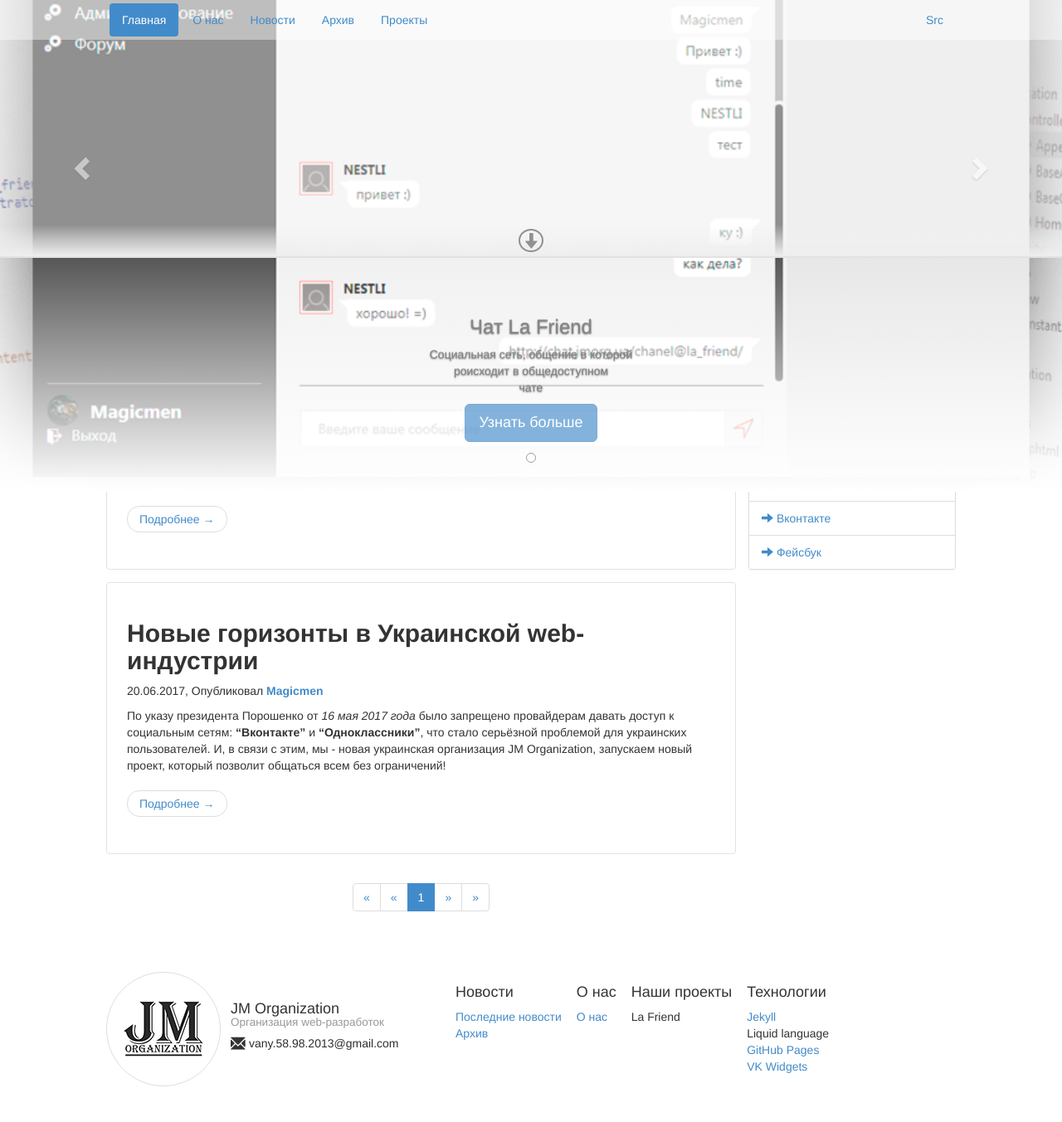
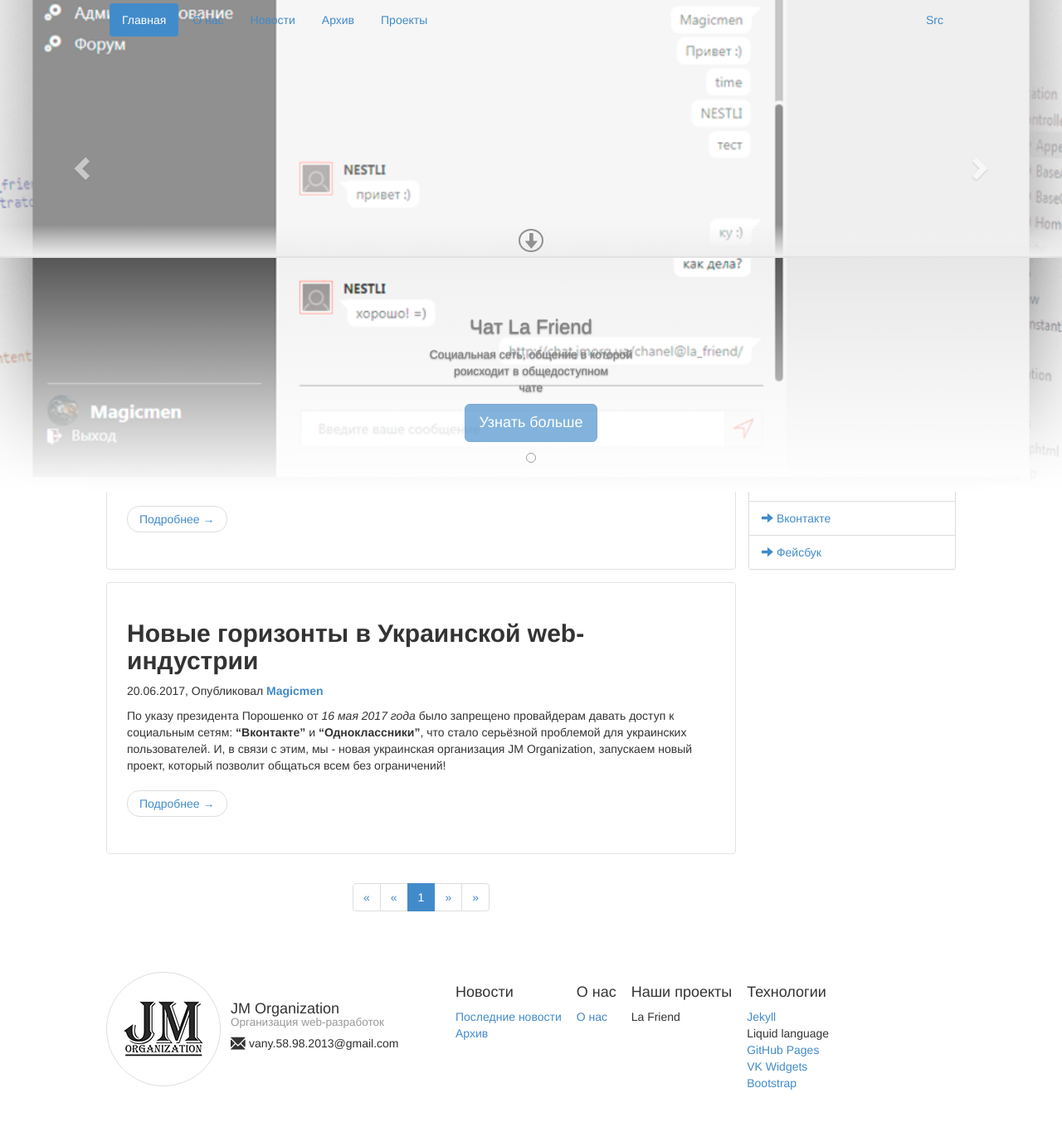
Before and after one commit to jm-organization/jm-organization.github.io, a Jekyll site: the page built from index.html, in a window 1280 px wide and 1400 px high, scrolled down 199 px. Shown: the top 1353 px of the window at 83% size. Built offline with Jekyll 4.4.1, drawn with Linux system fonts in a browser that asks for light colours; the list of posts is cut into pages by our own code.

Commit message:
Изменено отображение навигационного бара. Дополнен футер

```diff
--- a/_includes/jm_footer.html
+++ b/_includes/jm_footer.html
@@ -48,6 +48,7 @@
                     <li class="disabled">Liquid language</li>
                     <li><a href="https://pages.github.com">GitHub Pages</a></li>
                     <li><a href="https://vk.com/dev/widgets_for_sites">VK Widgets</a></li>
+                    <li><a href="http://bootstrap-3.ru/css.php">Bootstrap</a></li>
                     <li class="visible-xs"><a href="https://github.com/jm-organization/jm-organization.github.io">Src</a></li>
                 </ul>
             </div>
--- a/_includes/jm_header.html
+++ b/_includes/jm_header.html
@@ -1,5 +1,5 @@
-<div class="navigation" id="navigation" >
-	<div class="jm-layer nav-layer"{% if page.url != '/' %} style="opacity: 1"{% endif %}></div>
+<div class="navigation {% if page.url == '/' %}navbar-fixed-top{% endif %}" {% if page.url != '/' %} style="border-bottom: 1px solid #e2e2e2" {% endif %} id="navigation" >
+	{% if page.url != '/' %}<div class="jm-layer nav-layer"></div>{% endif %}
 
 	<nav class="nav nav-pills page-width" >
 		{% include jm_navigation.html %}
--- a/_layouts/body-sample.html
+++ b/_layouts/body-sample.html
@@ -11,7 +11,7 @@
 	<body>
 		{% include jm_header.html %}
 
-		<section{% if page.url != '/' %} style="padding-top: 48px"{% endif %}>
+		<section{% if page.url != '/' %} style="padding-top: 0"{% endif %}>
 			<div class="page-width">
 				<div class="page-content" data-name="content">
 					{% if page.title %}
--- a/assets/css/main.css
+++ b/assets/css/main.css
@@ -98,13 +98,12 @@
 
 /* Header */
 .navigation {
-  position: fixed;
   top: 0;
   width: 100%;
   height: 48px;
   padding: 4px 0;
   background: transparent;
-  z-index: 5898; }
+  z-index: 5898 !important; }
   @media (max-width: 728px) {
     .navigation {
       background: white; } }
--- a/assets/css/main.sass
+++ b/assets/css/main.sass
@@ -101,13 +101,12 @@
 
 /* Header */
 .navigation
-  position: fixed
   top: 0
   width: $width
   height: $menuHeight
   padding: 4px 0
   background: transparent
-  z-index: $maxZIndex
+  z-index: $maxZIndex!important
   @media (max-width: 728px)
     background: $baseColor
 
```
